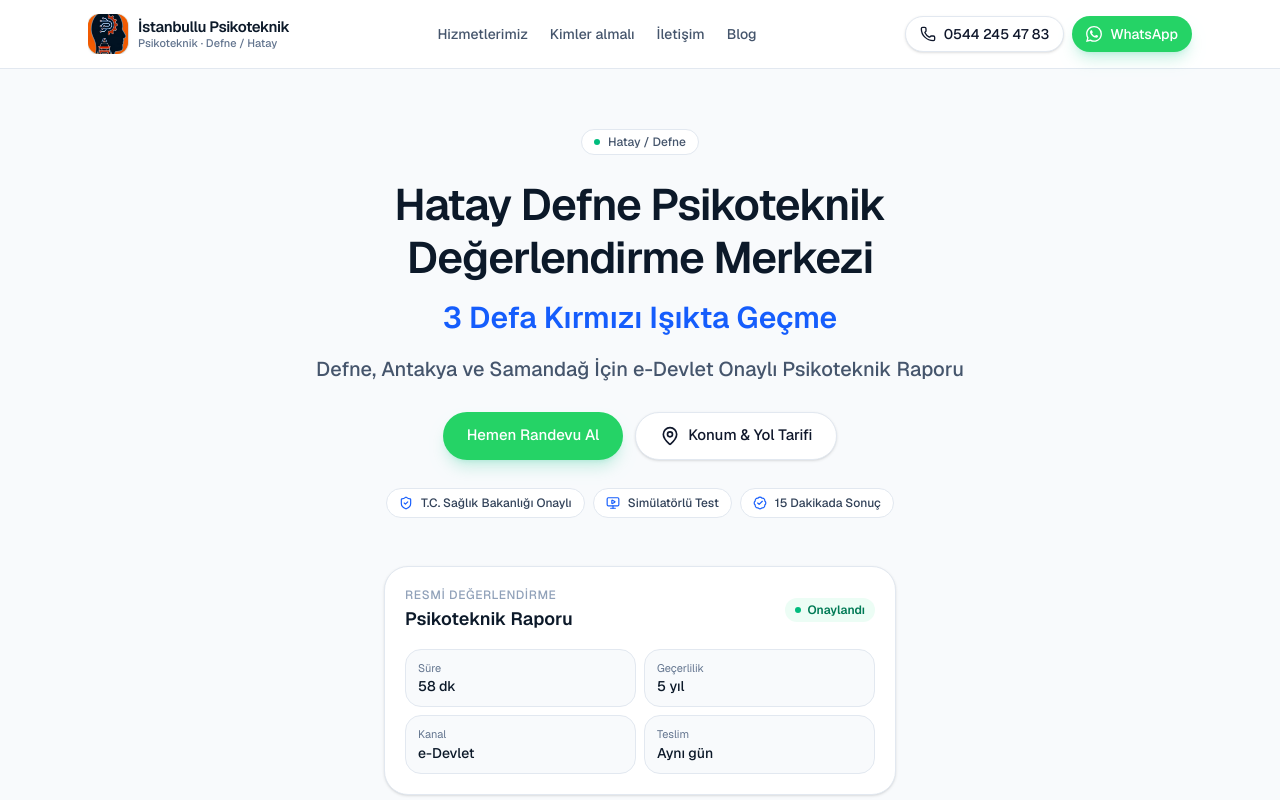
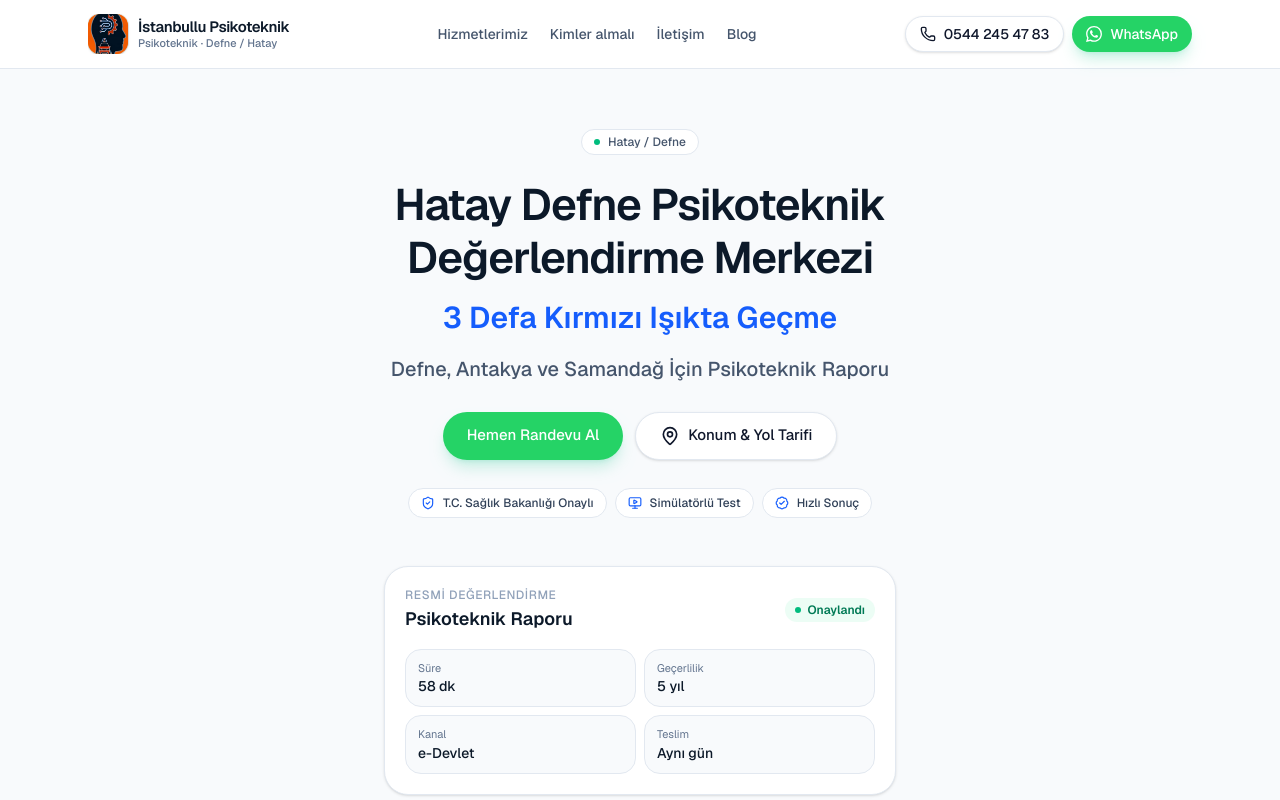
Before and after one commit to istanbullu728-max/psikoteknik-web-site, a Next.js app: page / in a window 1280 px wide. Shown: the top 800 px of the page. Built offline with nearby package versions, Linux system fonts and the light colour scheme.

Commit message:
Update hero badge and subtitle wording.

```diff
--- a/components/hero.tsx
+++ b/components/hero.tsx
@@ -6,7 +6,7 @@ import { mapsHref } from "@/lib/site";
 const badges = [
   { icon: ShieldCheck, label: "T.C. Sağlık Bakanlığı Onaylı" },
   { icon: MonitorPlay, label: "Simülatörlü Test" },
-  { icon: BadgeCheck, label: "15 Dakikada Sonuç" },
+  { icon: BadgeCheck, label: "Hızlı Sonuç" },
 ];
 
 export function Hero() {
@@ -24,7 +24,7 @@ export function Hero() {
           <RotatingText />
         </p>
         <h2 className="mx-auto mt-4 max-w-2xl text-[15px] font-medium leading-snug text-slate-600 sm:text-xl">
-          Defne, Antakya ve Samandağ İçin e-Devlet Onaylı Psikoteknik Raporu
+          Defne, Antakya ve Samandağ İçin Psikoteknik Raporu
         </h2>
 
         <div className="mt-7 flex flex-col items-stretch justify-center gap-3 sm:flex-row sm:items-center">
```
